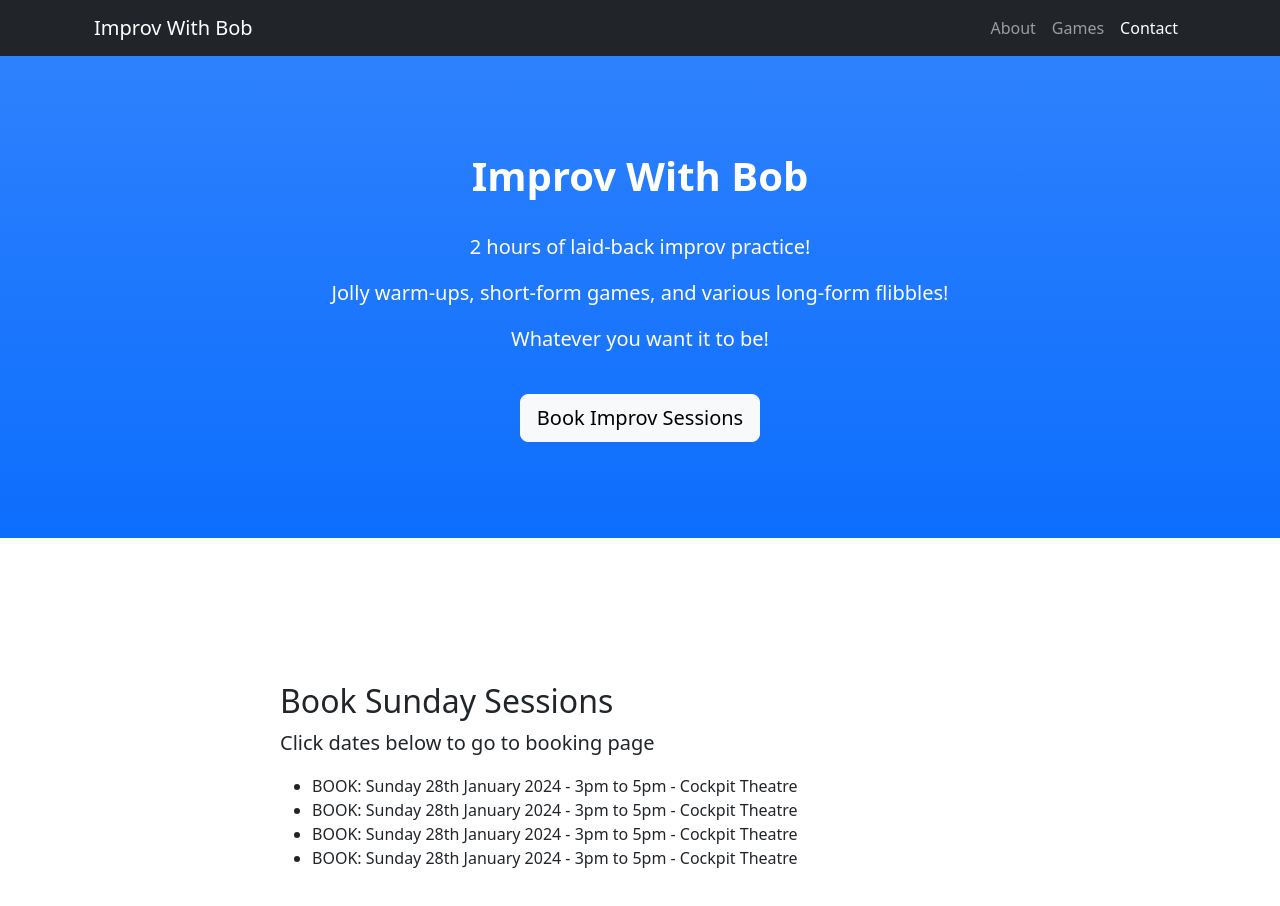
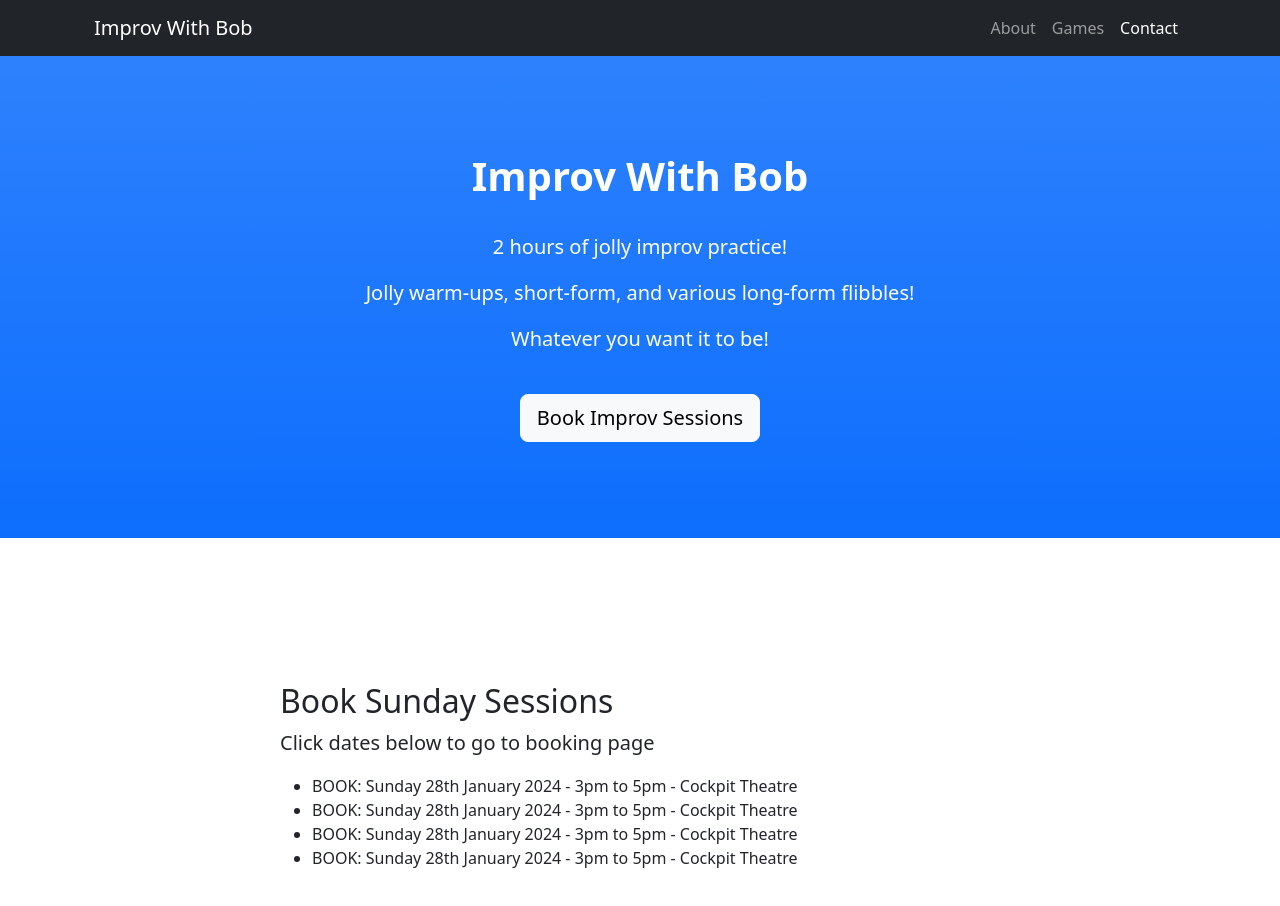
Before and after one commit to improv-with-bob/improv-with-bob.github.io, a plain HTML site: page index.html in a window 1280 px wide. Shown: the top 906 px of the page. Drawn offline with nearby package versions, Linux system fonts and the light colour scheme.

Commit message:
Update index.html

```diff
--- a/index.html
+++ b/index.html
@@ -29,8 +29,8 @@
         <header class="bg-primary bg-gradient text-white">
             <div class="container px-4 text-center">
                 <h1 class="fw-bolder">Improv With Bob</h1><br>
-                <p class="lead">2 hours of laid-back improv practice!</p>
-                <p class="lead">Jolly warm-ups, short-form games, and various long-form flibbles!</p>
+                <p class="lead">2 hours of jolly improv practice!</p>
+                <p class="lead">Jolly warm-ups, short-form, and various long-form flibbles!</p>
                 <p class="lead">Whatever you want it to be!</p><br>
 
 
```
